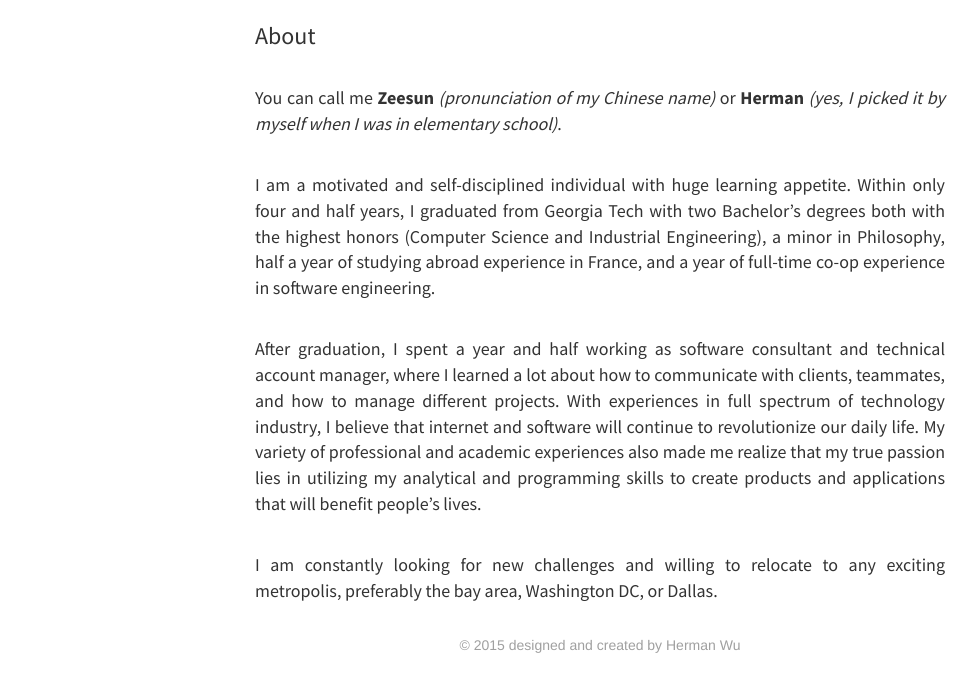
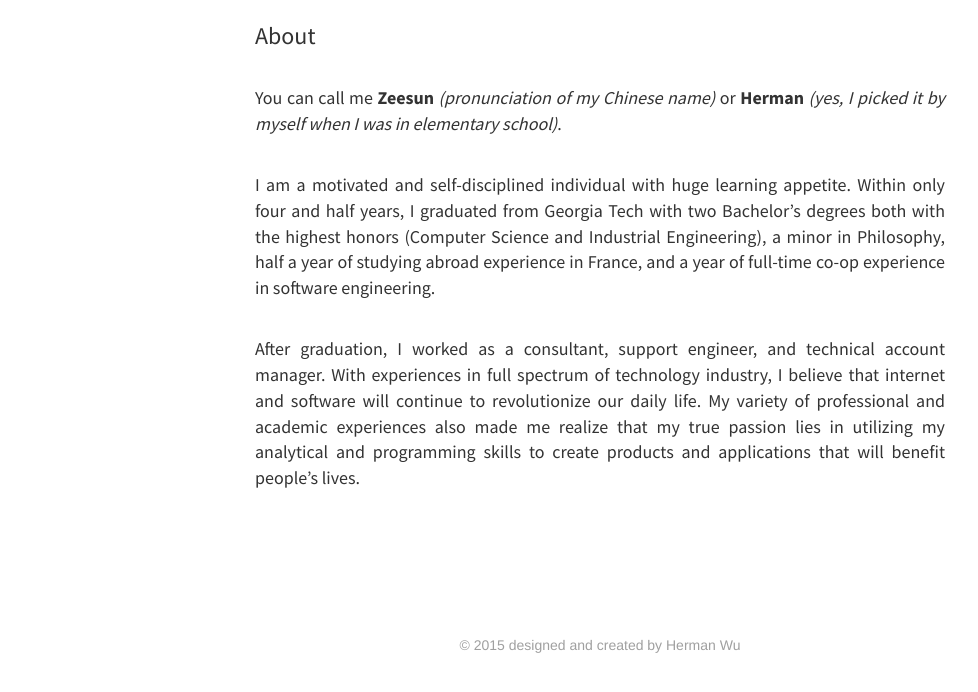
Before and after one commit to hermanwu/hermanwu.github.io, a plain HTML site: page about.html in a window 1280 px wide. Shown: the part 142-834 px from the top of the page, without its empty margins (40-1018 px from the left). After the commit the page ends 800 px from the top, so only its background shows below. Drawn offline with nearby package versions, Linux system fonts and the light colour scheme; a web font is replaced by a local one.

Commit message:
Update about.html

```diff
--- a/about.html
+++ b/about.html
@@ -85,10 +85,7 @@
           <br>
           <p>I am a motivated and self-disciplined individual with huge learning appetite. Within only four and half years, I graduated from Georgia Tech with two Bachelor’s degrees both with the highest honors (Computer Science and Industrial Engineering), a minor in Philosophy, half a year of studying abroad experience in France, and a year of full-time co-op experience in software engineering.</p>
           <br>
-          <p>After graduation, I spent a year and half working as software consultant and technical account manager, where I learned a lot about how to communicate with clients, teammates, and how to manage different projects. With experiences in full spectrum of technology industry, I believe that internet and software will continue to revolutionize our daily life. My variety of professional and academic experiences also made me realize that my true passion lies in utilizing my analytical and programming skills to create products and applications that will benefit people’s lives.</p>
-          <br>
-          <p>I am constantly looking for new challenges and willing to relocate to any exciting metropolis, preferably the bay area, Washington DC, or Dallas.</p>
-
+          <p>After graduation, I worked as a consultant, support engineer, and technical account manager. With experiences in full spectrum of technology industry, I believe that internet and software will continue to revolutionize our daily life. My variety of professional and academic experiences also made me realize that my true passion lies in utilizing my analytical and programming skills to create products and applications that will benefit people’s lives.</p>
           <br>
           <br>
         </div>
```
